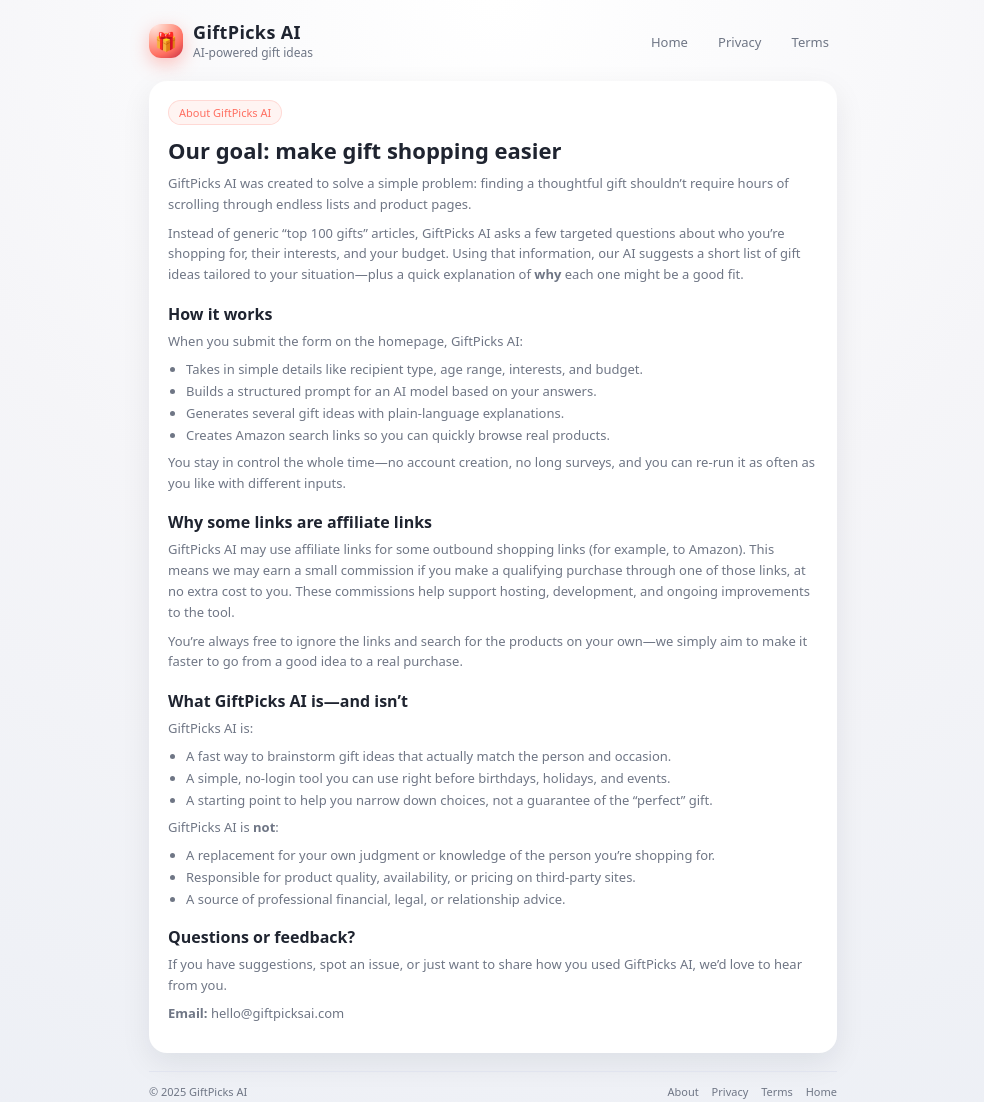
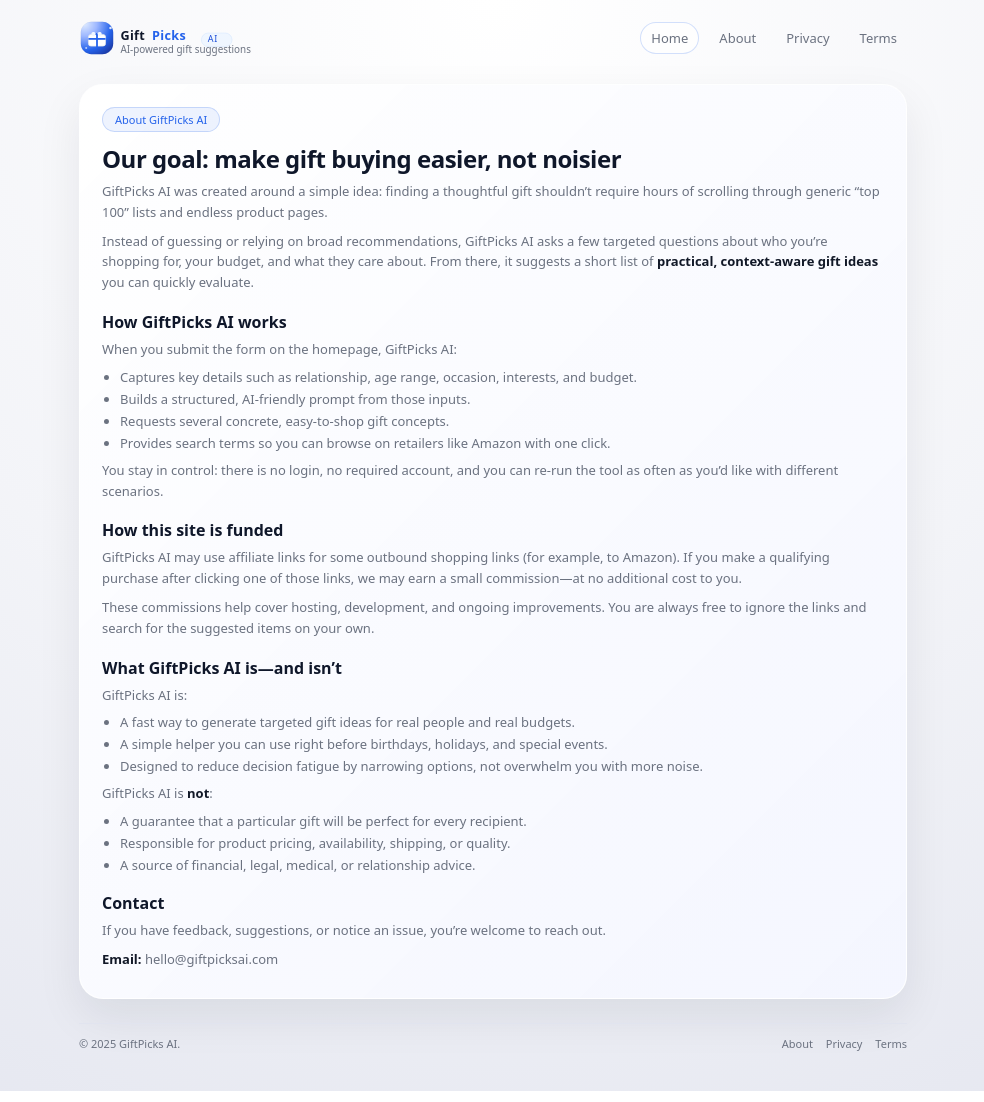
Before and after one commit to rjf5012-cmd/WhatShouldIBuy, a plain HTML site: page about.html in a window 1280 px wide. Shown: the whole page, without its empty margins (147-1131 px from the left). Drawn offline with Linux system fonts and the light colour scheme.

Commit message:
Update about.html

```diff
--- a/about.html
+++ b/about.html
@@ -6,34 +6,37 @@
   <meta name="viewport" content="width=device-width, initial-scale=1" />
   <meta name="description" content="Learn more about GiftPicks AI, an AI-powered tool that helps you find thoughtful gift ideas in seconds." />
   <link rel="canonical" href="https://giftpicksai.com/about.html" />
-  <link rel="icon" type="image/png" href="/favicon.png" />
+  <link rel="icon" type="image/svg+xml" href="/logo-giftpicksai.svg" />
+
   <style>
     :root {
-      --bg: #f5f5f8;
+      --bg: #f3f4f8;
       --card-bg: #ffffff;
-      --text-main: #1f2430;
-      --text-muted: #6f7685;
-      --border-subtle: #e0e3ec;
-      --accent: #ff6f61;
-      --accent-soft: rgba(255, 111, 97, 0.08);
-      --shadow-soft: 0 10px 30px rgba(15, 23, 42, 0.08);
+      --accent: #2563eb;
+      --accent-soft: rgba(37, 99, 235, 0.08);
+      --accent-border: rgba(37,99,235,0.2);
+      --text-main: #0f172a;
+      --text-muted: #6b7280;
+      --border-subtle: #e2e5ee;
+      --shadow-soft: 0 18px 45px rgba(15, 23, 42, 0.08);
       --radius-lg: 18px;
       --radius-pill: 999px;
     }
 
-    * {
-      box-sizing: border-box;
-    }
+    * { box-sizing: border-box; }
 
     body {
       margin: 0;
-      font-family: system-ui, -apple-system, BlinkMacSystemFont, "Segoe UI", sans-serif;
-      background: radial-gradient(circle at top, #ffffff 0, #f5f5f8 45%, #eceff5 100%);
+      font-family: system-ui, -apple-system, BlinkMacSystemFont, "SF Pro Text", "Segoe UI", sans-serif;
+      background: radial-gradient(circle at top, #ffffff 0, var(--bg) 55%, #e5e7f0 100%);
       color: var(--text-main);
+      -webkit-font-smoothing: antialiased;
     }
 
+    a { color: inherit; }
+
     .page {
-      max-width: 720px;
+      max-width: 860px;
       margin: 0 auto;
       padding: 20px 16px 40px;
       min-height: 100vh;
@@ -45,75 +48,85 @@
       display: flex;
       align-items: center;
       justify-content: space-between;
-      gap: 12px;
-      margin-bottom: 20px;
+      gap: 16px;
+      margin-bottom: 28px;
     }
 
-    .logo {
+    .brand {
       display: flex;
       align-items: center;
       gap: 10px;
     }
 
-    .logo-mark {
-      width: 34px;
-      height: 34px;
-      border-radius: 12px;
-      background: radial-gradient(circle at 15% 0, #ffe9e5 0, #ffb9a9 30%, #ff6f61 70%, #c52c41 100%);
+    .brand-logo {
+      display: block;
+      height: 32px;
+    }
+
+    @media (min-width: 600px) {
+      .brand-logo { height: 36px; }
+    }
+
+    .nav {
       display: flex;
       align-items: center;
-      justify-content: center;
-      box-shadow: 0 6px 18px rgba(255, 111, 97, 0.4);
-      font-size: 18px;
+      gap: 10px;
+      font-size: 13px;
+      flex-wrap: wrap;
+      justify-content: flex-end;
     }
 
-    .logo-text-title {
-      font-weight: 650;
-      letter-spacing: 0.02em;
-      font-size: 18px;
+    .nav a {
+      text-decoration: none;
+      color: var(--text-muted);
+      padding: 6px 10px;
+      border-radius: var(--radius-pill);
+      transition: background 0.16s ease-out, color 0.16s ease-out;
     }
 
-    .logo-text-sub {
-      font-size: 12px;
-      color: var(--text-muted);
-    }
-
-    nav a {
-      color: var(--text-muted);
-      text-decoration: none;
-      font-size: 13px;
-      margin-left: 10px;
-      padding: 4px 8px;
-      border-radius: var(--radius-pill);
-      transition: background 0.15s ease-out, color 0.15s ease-out;
-    }
-
-    nav a:hover {
+    .nav a:hover {
       background: var(--accent-soft);
       color: var(--accent);
     }
 
-    main {
-      flex: 1;
+    .nav-highlight {
+      border: 1px solid var(--accent-border);
+      background: rgba(255,255,255,0.65);
     }
 
+    main { flex: 1; }
+
     .card {
-      background: var(--card-bg);
-      border-radius: var(--radius-lg);
-      padding: 18px 18px 20px;
+      background: linear-gradient(135deg, rgba(255,255,255,0.95), rgba(244,246,255,0.98));
+      border-radius: 24px;
+      padding: 22px 22px 20px;
       box-shadow: var(--shadow-soft);
-      border: 1px solid rgba(255,255,255,0.8);
+      border: 1px solid rgba(255,255,255,0.9);
+    }
+
+    .meta-tag {
+      display: inline-flex;
+      align-items: center;
+      gap: 8px;
+      padding: 4px 12px;
+      border-radius: var(--radius-pill);
+      background: var(--accent-soft);
+      color: var(--accent);
+      font-size: 11px;
+      font-weight: 500;
+      border: 1px solid var(--accent-border);
+      margin-bottom: 10px;
     }
 
     h1 {
-      font-size: 22px;
-      margin: 0 0 8px;
+      font-size: 24px;
+      margin: 0 0 6px;
+      letter-spacing: -0.02em;
     }
 
     h2 {
       font-size: 16px;
-      margin-top: 18px;
-      margin-bottom: 6px;
+      margin: 18px 0 6px;
     }
 
     p {
@@ -134,21 +147,10 @@
       margin-bottom: 4px;
     }
 
-    .meta-tag {
-      display: inline-flex;
-      align-items: center;
-      gap: 6px;
-      padding: 4px 10px;
-      border-radius: var(--radius-pill);
-      background: var(--accent-soft);
-      color: var(--accent);
-      font-size: 11px;
-      margin-bottom: 10px;
-      border: 1px solid rgba(255, 111, 97, 0.2);
-    }
+    strong { color: #111827; }
 
     footer {
-      margin-top: 18px;
+      margin-top: 24px;
       padding-top: 12px;
       border-top: 1px solid #e1e4ef;
       font-size: 11px;
@@ -160,39 +162,32 @@
       flex-wrap: wrap;
     }
 
-    footer a {
+    .footer-links a {
       color: var(--text-muted);
       text-decoration: none;
       margin-left: 10px;
     }
 
-    footer a:hover {
-      text-decoration: underline;
-    }
+    .footer-links a:hover { text-decoration: underline; }
 
     @media (max-width: 600px) {
       header {
         flex-direction: column;
         align-items: flex-start;
       }
-      nav {
-        margin-top: 6px;
-      }
+      .nav { justify-content: flex-start; }
     }
   </style>
 </head>
 <body>
   <div class="page">
     <header>
-      <div class="logo">
-        <div class="logo-mark">🎁</div>
-        <div>
-          <div class="logo-text-title">GiftPicks AI</div>
-          <div class="logo-text-sub">AI-powered gift ideas</div>
-        </div>
+      <div class="brand">
+        <img src="/logo-giftpicksai.svg" alt="GiftPicks AI" class="brand-logo" />
       </div>
-      <nav>
-        <a href="/">Home</a>
+      <nav class="nav">
+        <a href="/" class="nav-highlight">Home</a>
+        <a href="/about.html">About</a>
         <a href="/privacy.html">Privacy</a>
         <a href="/terms.html">Terms</a>
       </nav>
@@ -201,76 +196,68 @@
     <main>
       <section class="card">
         <div class="meta-tag">About GiftPicks AI</div>
-        <h1>Our goal: make gift shopping easier</h1>
+        <h1>Our goal: make gift buying easier, not noisier</h1>
         <p>
-          GiftPicks AI was created to solve a simple problem: finding a thoughtful gift shouldn’t require hours of
-          scrolling through endless lists and product pages.
+          GiftPicks AI was created around a simple idea: finding a thoughtful gift shouldn’t require hours of scrolling
+          through generic “top 100” lists and endless product pages.
         </p>
         <p>
-          Instead of generic “top 100 gifts” articles, GiftPicks AI asks a few targeted questions about who you’re
-          shopping for, their interests, and your budget. Using that information, our AI suggests a short list of
-          gift ideas tailored to your situation—plus a quick explanation of <strong>why</strong> each one might be a good fit.
+          Instead of guessing or relying on broad recommendations, GiftPicks AI asks a few targeted questions about who
+          you’re shopping for, your budget, and what they care about. From there, it suggests a short list of
+          <strong>practical, context-aware gift ideas</strong> you can quickly evaluate.
         </p>
 
-        <h2>How it works</h2>
-        <p>
-          When you submit the form on the homepage, GiftPicks AI:
-        </p>
+        <h2>How GiftPicks AI works</h2>
+        <p>When you submit the form on the homepage, GiftPicks AI:</p>
         <ul>
-          <li>Takes in simple details like recipient type, age range, interests, and budget.</li>
-          <li>Builds a structured prompt for an AI model based on your answers.</li>
-          <li>Generates several gift ideas with plain-language explanations.</li>
-          <li>Creates Amazon search links so you can quickly browse real products.</li>
+          <li>Captures key details such as relationship, age range, occasion, interests, and budget.</li>
+          <li>Builds a structured, AI-friendly prompt from those inputs.</li>
+          <li>Requests several concrete, easy-to-shop gift concepts.</li>
+          <li>Provides search terms so you can browse on retailers like Amazon with one click.</li>
         </ul>
         <p>
-          You stay in control the whole time—no account creation, no long surveys, and you can re-run it as often as
-          you like with different inputs.
+          You stay in control: there is no login, no required account, and you can re-run the tool as often as you’d like
+          with different scenarios.
         </p>
 
-        <h2>Why some links are affiliate links</h2>
+        <h2>How this site is funded</h2>
         <p>
-          GiftPicks AI may use affiliate links for some outbound shopping links (for example, to Amazon). This means we
-          may earn a small commission if you make a qualifying purchase through one of those links, at no extra cost to you.
-          These commissions help support hosting, development, and ongoing improvements to the tool.
+          GiftPicks AI may use affiliate links for some outbound shopping links (for example, to Amazon). If you make a
+          qualifying purchase after clicking one of those links, we may earn a small commission—at no additional cost to you.
         </p>
         <p>
-          You’re always free to ignore the links and search for the products on your own—we simply aim to make it faster
-          to go from a good idea to a real purchase.
+          These commissions help cover hosting, development, and ongoing improvements. You are always free to ignore the
+          links and search for the suggested items on your own.
         </p>
 
         <h2>What GiftPicks AI is—and isn’t</h2>
-        <p>
-          GiftPicks AI is:
-        </p>
+        <p>GiftPicks AI is:</p>
         <ul>
-          <li>A fast way to brainstorm gift ideas that actually match the person and occasion.</li>
-          <li>A simple, no-login tool you can use right before birthdays, holidays, and events.</li>
-          <li>A starting point to help you narrow down choices, not a guarantee of the “perfect” gift.</li>
+          <li>A fast way to generate targeted gift ideas for real people and real budgets.</li>
+          <li>A simple helper you can use right before birthdays, holidays, and special events.</li>
+          <li>Designed to reduce decision fatigue by narrowing options, not overwhelm you with more noise.</li>
         </ul>
-        <p>
-          GiftPicks AI is <strong>not</strong>:
-        </p>
+        <p>GiftPicks AI is <strong>not</strong>:</p>
         <ul>
-          <li>A replacement for your own judgment or knowledge of the person you’re shopping for.</li>
-          <li>Responsible for product quality, availability, or pricing on third-party sites.</li>
-          <li>A source of professional financial, legal, or relationship advice.</li>
+          <li>A guarantee that a particular gift will be perfect for every recipient.</li>
+          <li>Responsible for product pricing, availability, shipping, or quality.</li>
+          <li>A source of financial, legal, medical, or relationship advice.</li>
         </ul>
 
-        <h2>Questions or feedback?</h2>
+        <h2>Contact</h2>
         <p>
-          If you have suggestions, spot an issue, or just want to share how you used GiftPicks AI, we’d love to hear from you.
+          If you have feedback, suggestions, or notice an issue, you’re welcome to reach out.
         </p>
         <p><strong>Email:</strong> hello@giftpicksai.com</p>
       </section>
     </main>
 
     <footer>
-      <div>© <span id="year"></span> GiftPicks AI</div>
-      <div>
+      <div>© <span id="year"></span> GiftPicks AI.</div>
+      <div class="footer-links">
         <a href="/about.html">About</a>
         <a href="/privacy.html">Privacy</a>
         <a href="/terms.html">Terms</a>
-        <a href="/">Home</a>
       </div>
     </footer>
   </div>
```
